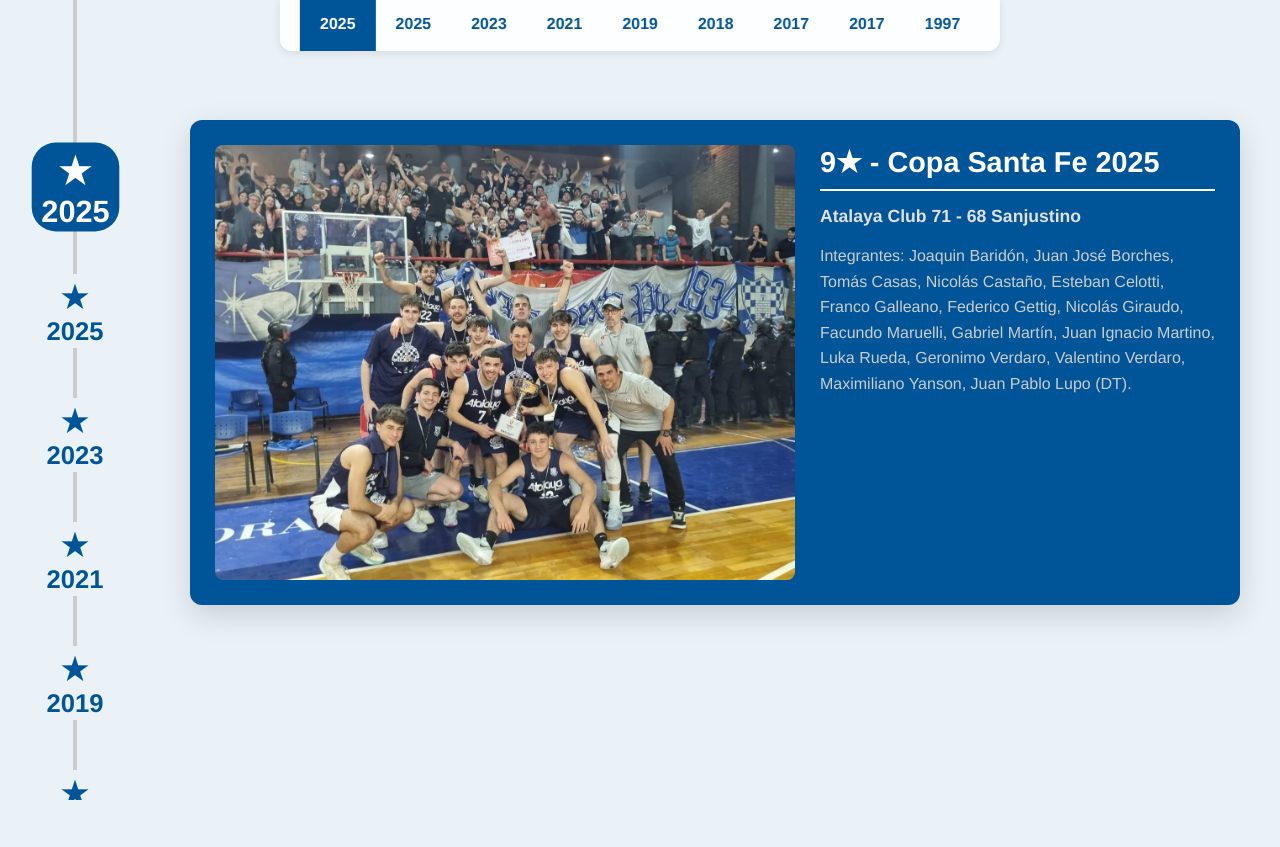
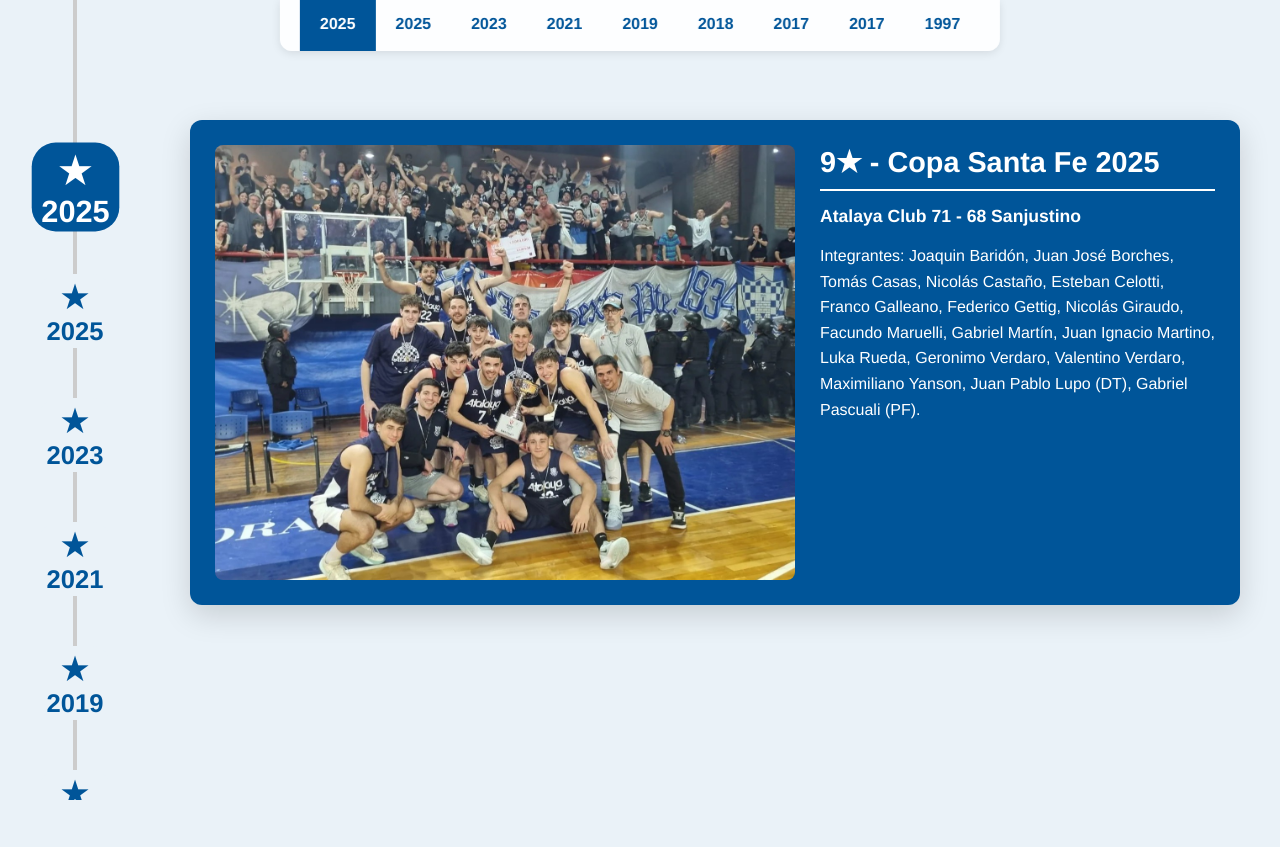
Before and after one commit to yansonleandro/timeline-atalaya, a plain HTML site: page index.html in a window 1280 px wide. Shown: the top 847 px of the page. Drawn offline with Linux system fonts and the light colour scheme.

Commit message:
correcciones menores

```diff
--- a/script.js
+++ b/script.js
@@ -6,7 +6,7 @@ const timelineData = [
         imagePosition: 'center',
         imageURL: 'images/2025-2.jpeg',
         items: [
-            { slideTitle: 'Atalaya Club 71 - 68 Sanjustino', content: 'Integrantes: Joaquin Baridón, Juan José Borches, Tomás Casas, Nicolás Castaño, Esteban Celotti, Franco Galleano, Federico Gettig, Nicolás Giraudo, Facundo Maruelli, Gabriel Martín, Juan Ignacio Martino, Luka Rueda, Geronimo Verdaro, Valentino Verdaro, Maximiliano Yanson, Juan Pablo Lupo (DT).' },
+            { slideTitle: 'Atalaya Club 71 - 68 Sanjustino', content: 'Integrantes: Joaquin Baridón, Juan José Borches, Tomás Casas, Nicolás Castaño, Esteban Celotti, Franco Galleano, Federico Gettig, Nicolás Giraudo, Facundo Maruelli, Gabriel Martín, Juan Ignacio Martino, Luka Rueda, Geronimo Verdaro, Valentino Verdaro, Maximiliano Yanson, Juan Pablo Lupo (DT), Gabriel Pascuali (PF).' },
         ]
     },
     {
@@ -15,7 +15,7 @@ const timelineData = [
         imagePosition: 'center',
         imageURL: 'images/2025-1.jpg',
         items: [
-            { slideTitle: 'Atalaya Club 61 - 60 Temperley', content: 'Integrantes: Joaquin Baridón, Juan José Borches, Tomás Casas, Nicolás Castaño, Esteban Celotti, Franco Galleano, Federico Gettig, Nicolás Giraudo, Facundo Maruelli, Gabriel Martín, Juan Ignacio Martino, Luka Rueda, Geronimo Verdaro, Valentino Verdaro, Maximiliano Yanson, Juan Pablo Lupo (DT).' },
+            { slideTitle: 'Atalaya Club 61 - 60 Temperley', content: 'Integrantes: Joaquin Baridón, Juan José Borches, Tomás Casas, Nicolás Castaño, Esteban Celotti, Franco Galleano, Federico Gettig, Nicolás Giraudo, Facundo Maruelli, Gabriel Martín, Juan Ignacio Martino, Luka Rueda, Geronimo Verdaro, Valentino Verdaro, Maximiliano Yanson, Juan Pablo Lupo (DT), Gabriel Pascuali (PF).' },
         ]
     },
     {
@@ -24,7 +24,7 @@ const timelineData = [
         imagePosition: 'center',
         imageURL: 'images/2023.jpg',
         items: [
-            { slideTitle: 'Atalaya Club 88 - 73 Unión y Progreso', content: 'Integrantes: Tomás Casas, Nicolás Castaño, Joaquín Etchevarne, Nicolás Giraudo, Francisco López, Facundo Maruelli, Brian Najnudel, Emanuel Rava, Luka Rueda, Rafael Scaglia, Máximo Sosa, Leandro Yanson, Andrés Malajovich (DT).' }
+            { slideTitle: 'Atalaya Club 88 - 73 Unión y Progreso', content: 'Integrantes: Tomás Casas, Nicolás Castaño, Joaquín Etchevarne, Nicolás Giraudo, Francisco López, Facundo Maruelli, Brian Najnudel, Emanuel Rava, Luka Rueda, Rafael Scaglia, Máximo Sosa, Leandro Yanson, Andrés Malajovich (DT),Sofía Stiechr (PF).' }
         ]
     },
     {
@@ -33,7 +33,7 @@ const timelineData = [
         imagePosition: 'bottom',
         imageURL: 'images/2021.png',
         items: [
-            { slideTitle: 'Atalaya Club 61 - 56 Sportsmen Unidos', content: 'Integrantes: Bernard Báez, Juan José Borches, Tomás Casas, Nicolás Castaño, Mateo Ceñera, Mateo López, Facundo Maruelli, Santiago Orellano, Emanuel Rava, Luka Rueda, Máximo Sosa, Alejo Suárez, Lautaro Suárez, Mauro Tarragó, Lisandro Villa, Leandro Yanson, Andrés Malajovich (DT).' }
+            { slideTitle: 'Atalaya Club 61 - 56 Sportsmen Unidos', content: 'Integrantes: Bernard Báez, Juan José Borches, Tomás Casas, Nicolás Castaño, Mateo Ceñera, Mateo López, Facundo Maruelli, Santiago Orellano, Emanuel Rava, Luka Rueda, Máximo Sosa, Alejo Suárez, Lautaro Suárez, Mauro Tarragó, Lisandro Villa, Leandro Yanson, Andrés Malajovich (DT), Sofía Stiechr (PF).' }
         ]
     },
      {
@@ -42,7 +42,7 @@ const timelineData = [
         imagePosition: 'center',
         imageURL: 'images/2019.jpg',
         items: [
-            { slideTitle: 'Atalaya Club 79 - 59 Temperley', content: 'Integrantes: Juan José Borches, Alejandro Ettorre, Santiago Giraudo, Mariano Laurido, Facundo Maruelli, Santiago Orellano, Federico Pérez, Emanuel Rava, Lautaro Suárez, Lisandro Villa, Joaquín Villanueva, Leandro Yanson, Maximiliano Yanson, Valentino Zanoni, Mariano Junco (DT).' }
+            { slideTitle: 'Atalaya Club 79 - 59 Temperley', content: 'Integrantes: Juan José Borches, Alejandro Ettorre, Santiago Giraudo, Mariano Laurido, Facundo Maruelli, Santiago Orellano, Federico Pérez, Emanuel Rava, Lautaro Suárez, Lisandro Villa, Joaquín Villanueva, Leandro Yanson, Maximiliano Yanson, Valentino Zanoni, Mariano Junco (DT), Antonela Quattroqui (PF).' }
         ]
     },
     {
@@ -51,7 +51,7 @@ const timelineData = [
         imagePosition: 'center',
         imageURL: 'images/2018.jpg',
         items: [
-            { slideTitle: 'Atalaya Club 72 - 68 Talleres R.P.B.', content: 'Integrantes: Juan José Borches, Aarón Capra, Alejandro Ettorre, Mariano Laurido, Facundo Maruelli, Santiago Orellano, Emanuel Rava, Joaquín Rios, Lautaro Suárez, Gonzalo Tapatta, Lisandro Villa, Leandro Yanson, Maximiliano Yanson, Mariano Junco (DT).' }
+            { slideTitle: 'Atalaya Club 72 - 68 Talleres R.P.B.', content: 'Integrantes: Juan José Borches, Aarón Capra, Alejandro Ettorre, Mariano Laurido, Facundo Maruelli, Santiago Orellano, Emanuel Rava, Joaquín Rios, Lautaro Suárez, Gonzalo Tapatta, Lisandro Villa, Leandro Yanson, Maximiliano Yanson, Mariano Junco (DT), Antonela Quattroqui (PF).' }
         ]
     },
     {
@@ -60,7 +60,7 @@ const timelineData = [
         imagePosition: 'center',
         imageURL: 'images/2017.jpg',
         items: [
-            { slideTitle: 'Atalaya Club 57 - 54 El Tala', content: 'Integrantes: Felipe Avataneo, Manuel Bello, Juan José Borches, Aarón Capra, Brandon Gargicevich, Facundo Maruelli, Mauro Moreno, Santiago Orellano, Federico Pérez, Leandro Pugnali, Lautaro Suárez, Leandro Yanson, Maximiliano Yanson, Mariano Junco (DT).' }
+            { slideTitle: 'Atalaya Club 57 - 54 El Tala', content: 'Integrantes: Felipe Avataneo, Manuel Bello, Juan José Borches, Aarón Capra, Brandon Gargicevich, Facundo Maruelli, Mauro Moreno, Santiago Orellano, Federico Pérez, Leandro Pugnali, Lautaro Suárez, Leandro Yanson, Maximiliano Yanson, Mariano Junco (DT), Antonela Quattroqui (PF).' }
         ]
     },
     {
@@ -69,7 +69,7 @@ const timelineData = [
         imagePosition: 'center',
         imageURL: 'images/2016-17.jpg',
         items: [
-            { slideTitle: 'Atalaya Club 72 - 60 C.A.O.V.A.', content: 'Integrantes: Felipe Avataneo, Juan José Borches, Brandon Gargicevich, Fabrisio Lasala, Facundo Maruelli, Mauro Moreno, Santiago Orellano, Federico Pérez, Leandro Pugnali, Lautaro Suárez, Leandro Yanson, Maximiliano Yanson, Mariano Junco (DT).' }
+            { slideTitle: 'Atalaya Club 72 - 60 C.A.O.V.A.', content: 'Integrantes: Felipe Avataneo, Juan José Borches, Brandon Gargicevich, Fabrisio Lasala, Facundo Maruelli, Mauro Moreno, Santiago Orellano, Federico Pérez, Leandro Pugnali, Lautaro Suárez, Leandro Yanson, Maximiliano Yanson, Mariano Junco (DT), Antonela Quattroqui (PF).' }
         ]
     },
     {
--- a/style.css
+++ b/style.css
@@ -242,13 +242,13 @@ body { -ms-overflow-style: none; scrollbar-width: none; }
 /* Estilos refinados para el contenido del slider */
 .slider-item h4 {
     font-size: 1.1em;
-    color: #e0e0e0; /* Texto del subtítulo en gris claro */
+    color: #ffffff; /* Texto del subtítulo en gris claro */
     margin-top: 0;
     margin-bottom: 8px;
 }
 .slider-item p {
     font-size: 1em;
-    color: #ccc; /* Texto del párrafo en gris claro */
+    color: #ffffff; /* Texto del párrafo en gris claro */
     line-height: 1.6;
 }
 
```
